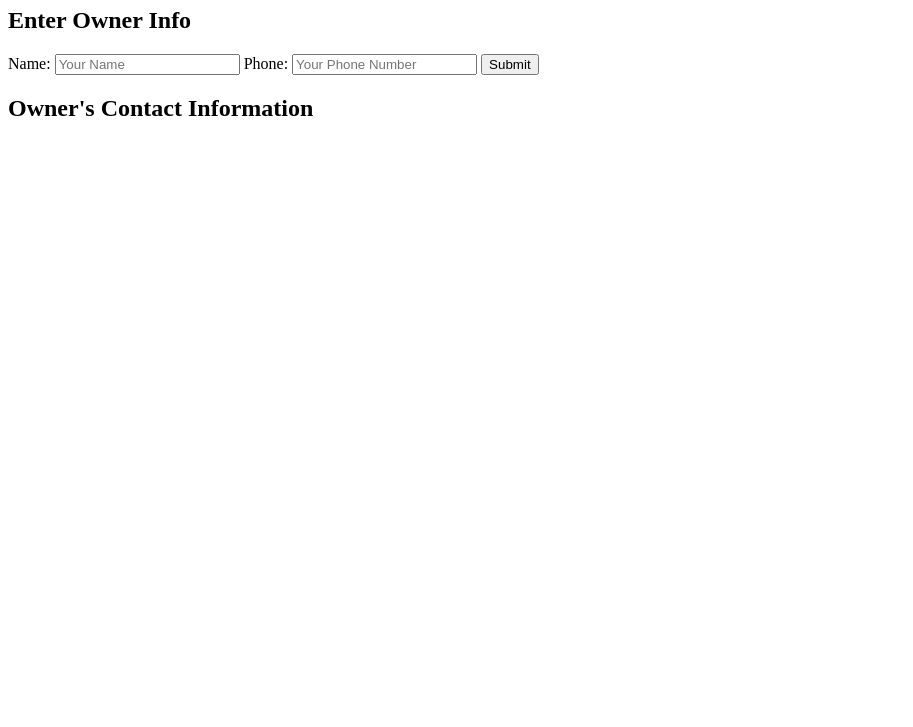
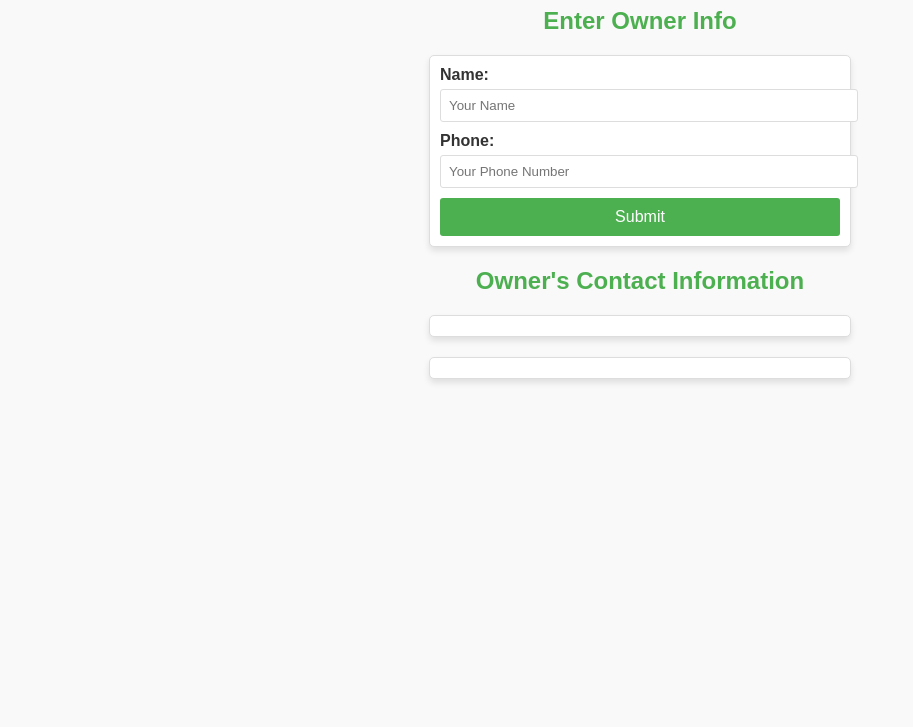
Before and after one commit to DovidSabel/ownershipclaims, a plain HTML site: page index.html in a window 1280 px wide. Shown: the part 73-800 px from the top of the page, without its empty margins (0-913 px from the left). Drawn offline with Linux system fonts and the light colour scheme.

Commit message:
Update index.html

```diff
--- a/index.html
+++ b/index.html
@@ -1,6 +1,62 @@
 <!DOCTYPE html>
 <html>
 <head>
+    <style>
+    body {
+        font-family: Arial, sans-serif;
+        margin: 20px;
+        background-color: #f9f9f9;
+        color: #333;
+    }
+    h1, h2 {
+        text-align: center;
+        color: #4CAF50;
+    }
+    form {
+        max-width: 400px;
+        margin: 20px auto;
+        padding: 10px;
+        background: #fff;
+        border: 1px solid #ddd;
+        border-radius: 5px;
+        box-shadow: 0 4px 6px rgba(0, 0, 0, 0.1);
+    }
+    label {
+        display: block;
+        margin-bottom: 5px;
+        font-weight: bold;
+    }
+    input {
+        width: 100%;
+        padding: 8px;
+        margin-bottom: 10px;
+        border: 1px solid #ddd;
+        border-radius: 3px;
+    }
+    button {
+        display: block;
+        width: 100%;
+        padding: 10px;
+        background-color: #4CAF50;
+        color: #fff;
+        border: none;
+        border-radius: 3px;
+        font-size: 16px;
+        cursor: pointer;
+    }
+    button:hover {
+        background-color: #45a049;
+    }
+    #info-display {
+        max-width: 400px;
+        margin: 20px auto;
+        background: #fff;
+        padding: 10px;
+        border: 1px solid #ddd;
+        border-radius: 5px;
+        box-shadow: 0 4px 6px rgba(0, 0, 0, 0.1);
+    }
+</style>
     <title>Owner Info</title>
 </head>
 <body>
```
